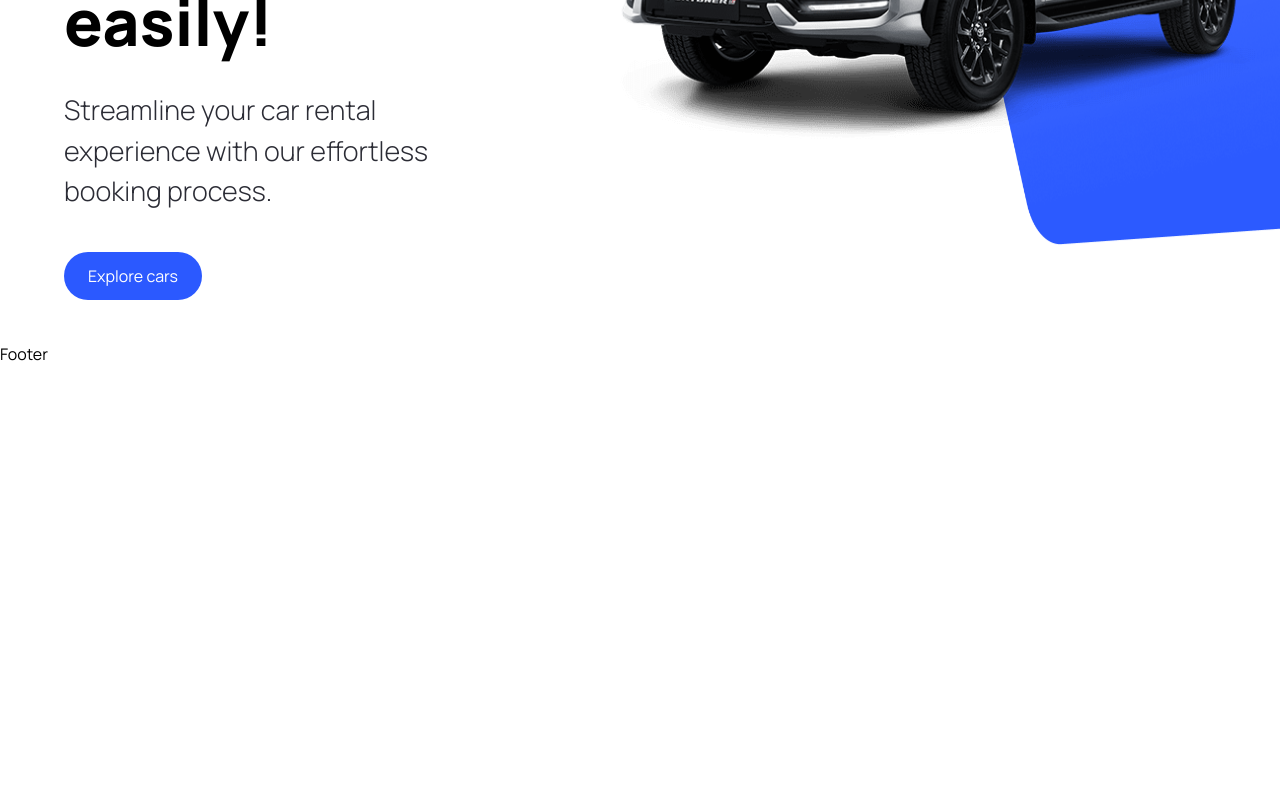
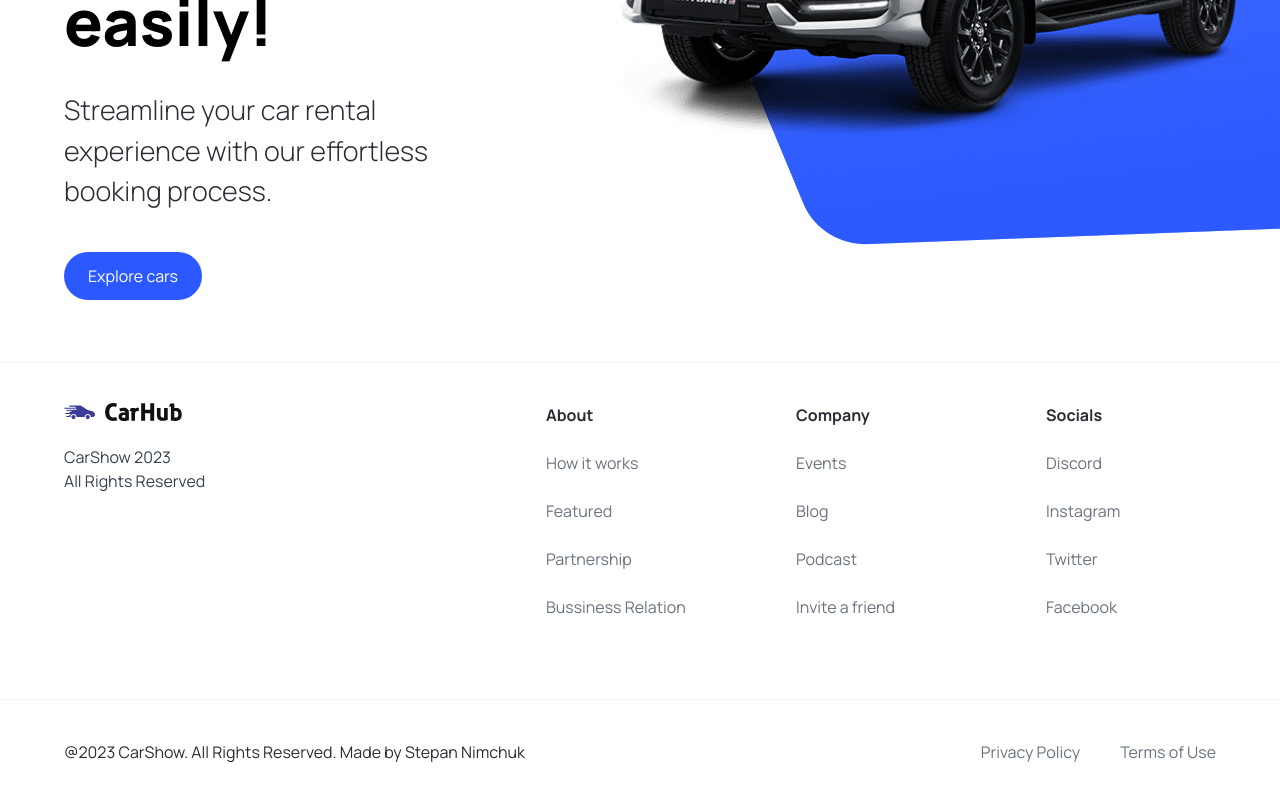
Before and after one commit to Stepan72/ShowCar, a Next.js app: page / in a window 1280 px wide. Shown: the part 458-1258 px from the top of the page. Before the commit the page ends 824 px from the top, so only its background shows below. Built offline with nearby package versions, Linux system fonts and the light colour scheme.

Commit message:
finished Footer component

```diff
--- a/components/Footer.tsx
+++ b/components/Footer.tsx
@@ -1,7 +1,58 @@
+import Image from "next/image";
+import Link from "next/link";
+import { footerLinks } from "@/constants";
+
 function Footer() {
-  return <div>Footer</div>;
+  return (
+    <footer className="flex flex-col text-black-100 mt-5 border-t border-gray-100">
+      <div className="flex max-md:flex-col flex-wrap justify-between gap-5 sm:px-16 px-6 py-10">
+        <div className="flex flex-col justify-start items-start gap-6">
+          <Image
+            src="/assets/logo.svg"
+            alt="carShow-logo"
+            width={118}
+            height={18}
+            className="object-contain"
+          />
+          <p className="text-base text-gray-700">
+            CarShow 2023 <br />
+            All Rights Reserved
+          </p>
+        </div>
+        <div className="footer__links">
+          {footerLinks.map((link) => {
+            return (
+              <div key={link.title} className="footer__link">
+                <h3 className="font-bold">{link.title}</h3>
+                {link.links.map((item) => {
+                  return (
+                    <Link
+                      key={item.title}
+                      href={item.url}
+                      className="text-gray-500"
+                    >
+                      {item.title}
+                    </Link>
+                  );
+                })}
+              </div>
+            );
+          })}
+        </div>
+      </div>
+      <div className="flex justify-between items-center flex-wrap mt-10 border-t border-gray-100 sm:px-16 px-6 py-10">
+        <p>@2023 CarShow. All Rights Reserved. Made by Stepan Nimchuk</p>
+        <div className="footer__copyrights-link">
+          <Link href="/" className="text-gray-500">
+            Privacy Policy
+          </Link>
+          <Link href="/" className="text-gray-500">
+            Terms of Use
+          </Link>
+        </div>
+      </div>
+    </footer>
+  );
 }
 
 export default Footer;
-
-/// 36:28
--- a/components/Hero.tsx
+++ b/components/Hero.tsx
@@ -30,8 +30,8 @@
             fill
             className="object-contain"
           />
-          <div className="hero__image-overlay" />
         </div>
+        <div className="hero__image-overlay" />
       </div>
     </div>
   );
--- /dev/null
+++ b/constants/index.ts
@@ -0,0 +1,101 @@
+export const manufacturers = [
+  "Acura",
+  "Alfa Romeo",
+  "Aston Martin",
+  "Audi",
+  "Bentley",
+  "BMW",
+  "Buick",
+  "Cadillac",
+  "Chevrolet",
+  "Chrysler",
+  "Citroen",
+  "Dodge",
+  "Ferrari",
+  "Fiat",
+  "Ford",
+  "GMC",
+  "Honda",
+  "Hyundai",
+  "Infiniti",
+  "Jaguar",
+  "Jeep",
+  "Kia",
+  "Lamborghini",
+  "Land Rover",
+  "Lexus",
+  "Lincoln",
+  "Maserati",
+  "Mazda",
+  "McLaren",
+  "Mercedes-Benz",
+  "MINI",
+  "Mitsubishi",
+  "Nissan",
+  "Porsche",
+  "Ram",
+  "Rolls-Royce",
+  "Subaru",
+  "Tesla",
+  "Toyota",
+  "Volkswagen",
+  "Volvo",
+];
+
+export const yearsOfProduction = [
+  { title: "Year", value: "" },
+  { title: "2015", value: "2015" },
+  { title: "2016", value: "2016" },
+  { title: "2017", value: "2017" },
+  { title: "2018", value: "2018" },
+  { title: "2019", value: "2019" },
+  { title: "2020", value: "2020" },
+  { title: "2021", value: "2021" },
+  { title: "2022", value: "2022" },
+  { title: "2023", value: "2023" },
+];
+
+export const fuels = [
+  {
+    title: "Fuel",
+    value: "",
+  },
+  {
+    title: "Gas",
+    value: "Gas",
+  },
+  {
+    title: "Electricity",
+    value: "Electricity",
+  },
+];
+
+export const footerLinks = [
+  {
+    title: "About",
+    links: [
+      { title: "How it works", url: "/" },
+      { title: "Featured", url: "/" },
+      { title: "Partnership", url: "/" },
+      { title: "Bussiness Relation", url: "/" },
+    ],
+  },
+  {
+    title: "Company",
+    links: [
+      { title: "Events", url: "/" },
+      { title: "Blog", url: "/" },
+      { title: "Podcast", url: "/" },
+      { title: "Invite a friend", url: "/" },
+    ],
+  },
+  {
+    title: "Socials",
+    links: [
+      { title: "Discord", url: "/" },
+      { title: "Instagram", url: "/" },
+      { title: "Twitter", url: "/" },
+      { title: "Facebook", url: "/" },
+    ],
+  },
+];
```
